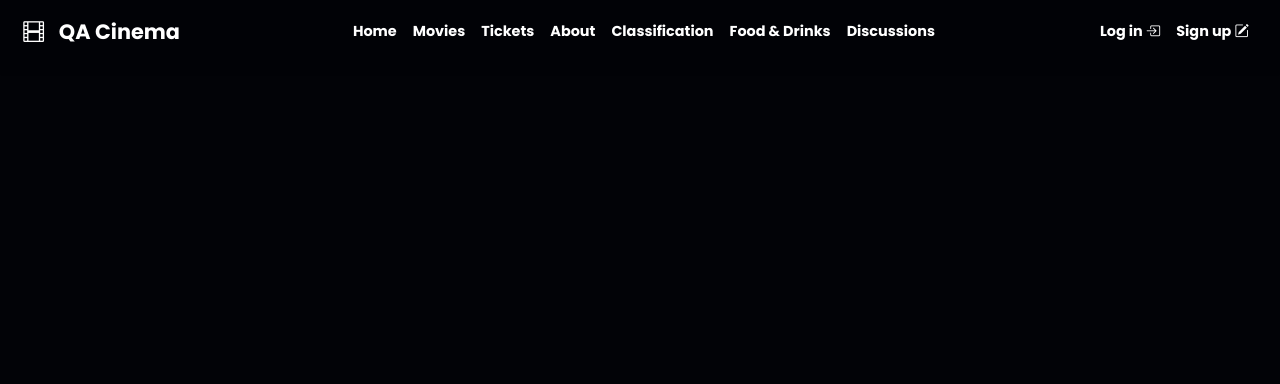
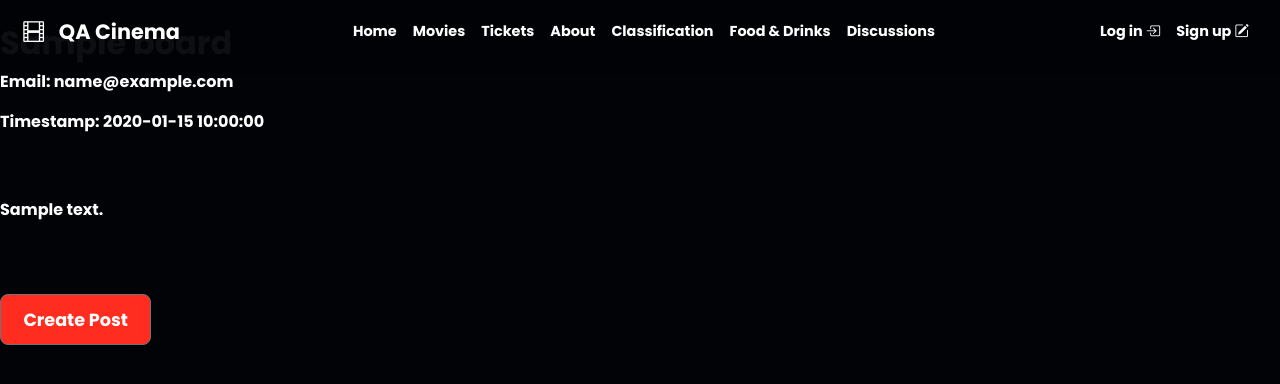
Before and after one commit to fkia413/CodeBusters, a Flask app: page /discussion in a window 1280 px wide. Shown: the top 384 px of the page. Run offline with Flask 3, Linux system fonts and the light colour scheme; tables that the repository leaves empty hold one stand-in row (values such as "Sample post"); parts of the project's set-up code (start-up, migrations or seed data) failed here and were passed over.

Commit message:
Fixed the discussion board  functionality

```diff
--- a/application/routes/routes.py
+++ b/application/routes/routes.py
@@ -231,20 +231,29 @@ def services():
 @app.route("/discussion")
 def discussion():
     posts = DiscussionBoard.query.all()
-    return render_template("discussion.html")
+    return render_template("discussion.html", posts=posts)
 
 
 @app.route("/discussion/new", methods=["GET", "POST"])
+@login_required
 def new():
     form = CreatePosts()
-    if form.validate_on_submit():
+
+    if form.validate_on_submit() and request.method == "POST":
+        current_time = datetime.utcnow()
+
         post = DiscussionBoard(
-            title=form.title.data, content=form.content.data, author=current_user
+            title=form.title.data,
+            content=form.content.data,
+            user_email=current_user.user_email,  # Use current_user.email
+            timestamp=current_time
         )
         db.session.add(post)
         db.session.commit()
         flash("Your post has been created!", "success")
         return redirect(url_for("discussion"))
+    else:
+        flash("You must be logged in to create a post.", "danger")
     return render_template("create_post.html", title="New Post", form=form)
 
 
--- a/application/templates/create_post.html
+++ b/application/templates/create_post.html
@@ -4,6 +4,7 @@
 <div class="create-content">
     <div class="wrapper">
     <form method = "POST" action="{{url_for('new')}}">
+        {{ form.hidden_tag() }}
         <fieldset>
             <div class="form-group new_post">
                 {{ form.title.label(class="form-control-label") }}
--- a/application/templates/discussion.html
+++ b/application/templates/discussion.html
@@ -1,6 +1,8 @@
-{%extends "layout.html"%}
+{% extends "layout.html" %}
+
 <!-- Content block -->
-{% block content%} {% for message in get_flashed_messages() %}
+{% block content %}
+    {% for message in get_flashed_messages() %}
         <div class="alert alert-warning alert-dismissible fade show" role="alert">
             {{ message }}
             <button
@@ -14,18 +16,19 @@
     <br />
     {% for post in posts %}
         <div class="discussion-content">
-	<h2><a href="{{url_for('post',id=post.id)}}">{{post.title}}</a></h2>
+            <h2>{{ post.title }}</h2>
+            <p>Email: {{ post.user_email }}</p>
+            <p>Timestamp: {{ post.timestamp }}</p>
             <br /><br />
-	{{ post.content|safe}}
+            {{ post.content | safe }}
             <br /><br />
+
+            <br /><br />
+        </div>
+    {% endfor %}
 	<a
-		href="{{ url_for('post', id=post.id)}}"
+        href="{{ url_for('new') }}"
         class="btn btn-outline-secondary btn-sm"
-		>View Post</a
-	>
-	<br /><br />
-	{% endfor %}
+            >Create Post</a>
     <br />
-
-	{%endblock content%}
-</div>
+{% endblock content %}
```
Lines whose indentation alone changed are shown as unchanged.
